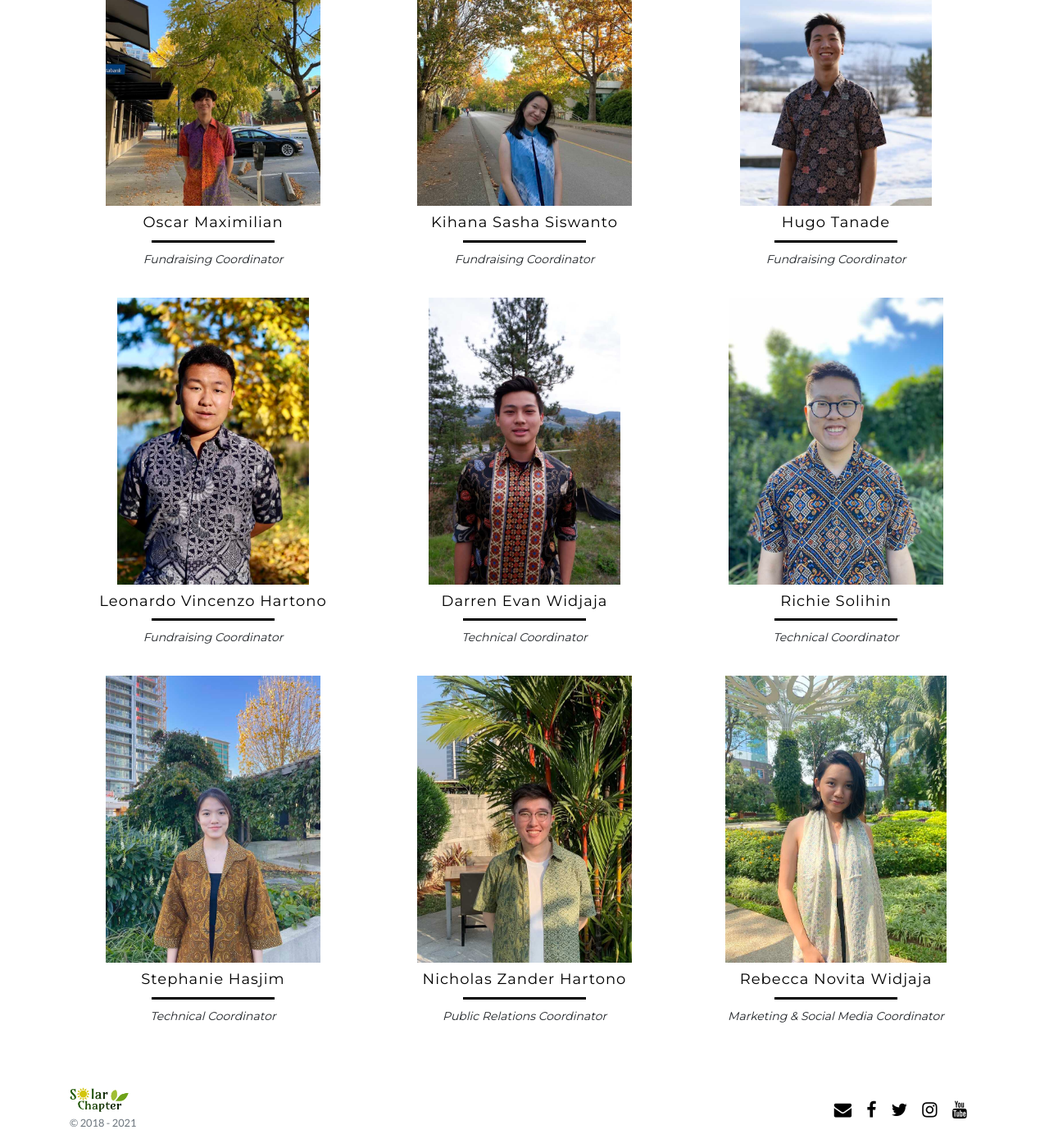
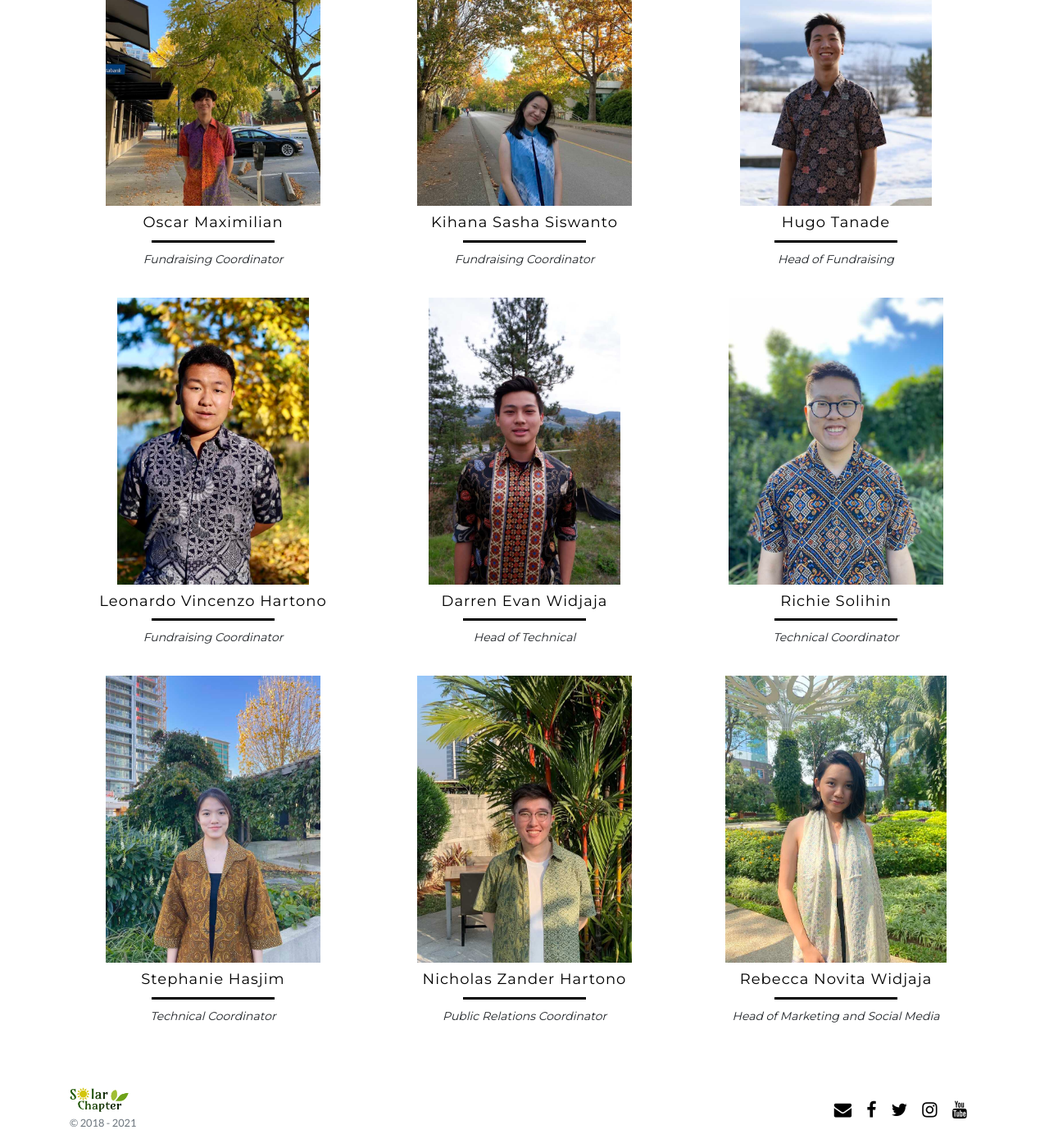
Before and after one commit to SolarChapter/SolarChapter.github.io, a Jekyll site: the page built from _teams/vancouver.md, in a window 1280 px wide and 1400 px high, scrolled down 1070 px. Shown: the whole window at 82% size. Built offline with Jekyll 4.4.1, drawn with Linux system fonts in a browser that asks for light colours; nearby versions of some CDN libraries.

Commit message:
Revise incorrect titles

```diff
--- a/_teams/vancouver.md
+++ b/_teams/vancouver.md
@@ -41,7 +41,7 @@ officers:
     linkedin_url: https://www.linkedin.com/in/kihana-siswanto-391480219/
 
   - name: Hugo Tanade
-    title: Fundraising Coordinator
+    title: Head of Fundraising
     image_url: /assets/members/vancouver/hugo_tanade.jpg
     linkedin_url: www.linkedin.com/in/hugo-tanade
 
@@ -51,7 +51,7 @@ officers:
     linkedin_url: linkedin.com/in/enzohartono
 
   - name: Darren Evan Widjaja
-    title: Technical Coordinator
+    title: Head of Technical
     image_url: /assets/members/vancouver/darren_evan_widjaja.jpg
     linkedin_url: https://www.linkedin.com/in/darrenwidjaja
 
@@ -70,6 +70,6 @@ officers:
     linkedin_url: www.linkedin.com/in/niczhartono
 
   - name: Rebecca Novita Widjaja
-    title: Marketing & Social Media Coordinator
+    title: Head of Marketing and Social Media
     image_url: /assets/members/vancouver/rebecca_novita_widjaja.jpg
 ---
```
Also changed, not shown: _teams/madison.md (+1 -1 lines), _teams/seattle.md (+1 -1 lines), assets/members/seattle/monica_hartono.jpg.
